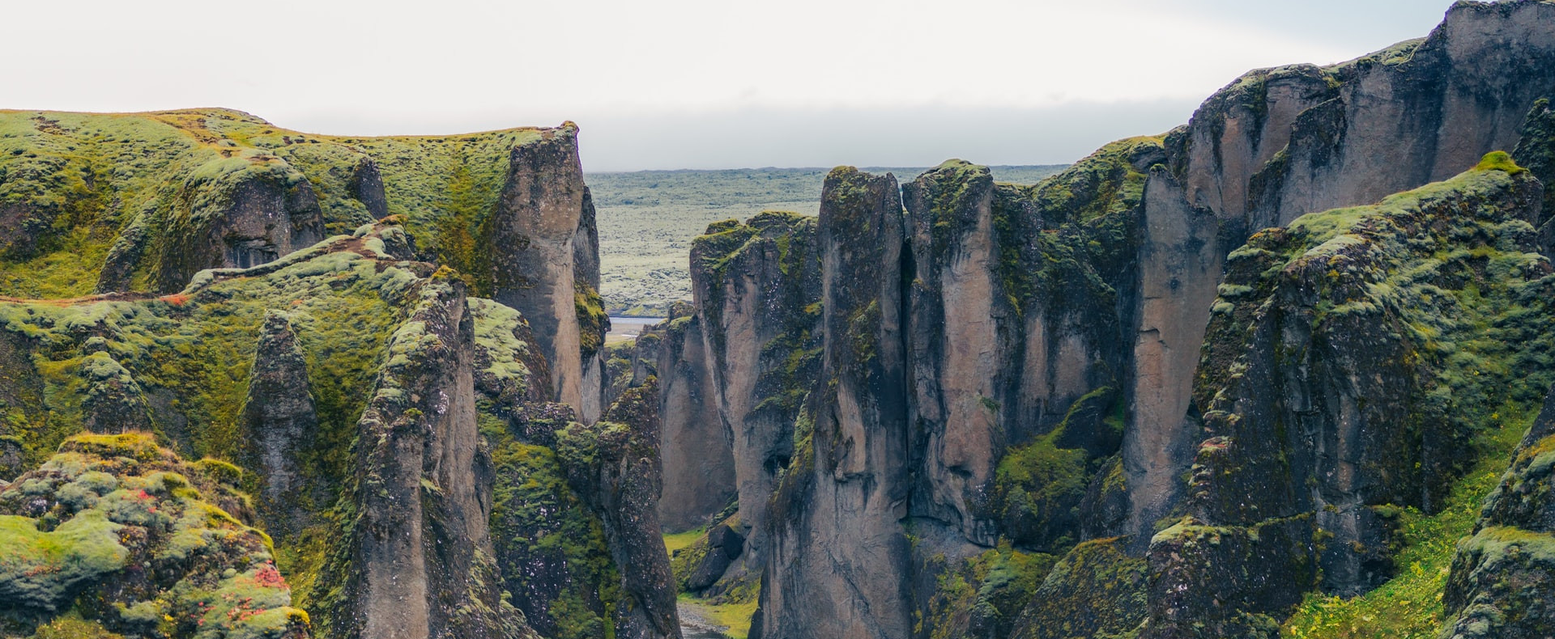
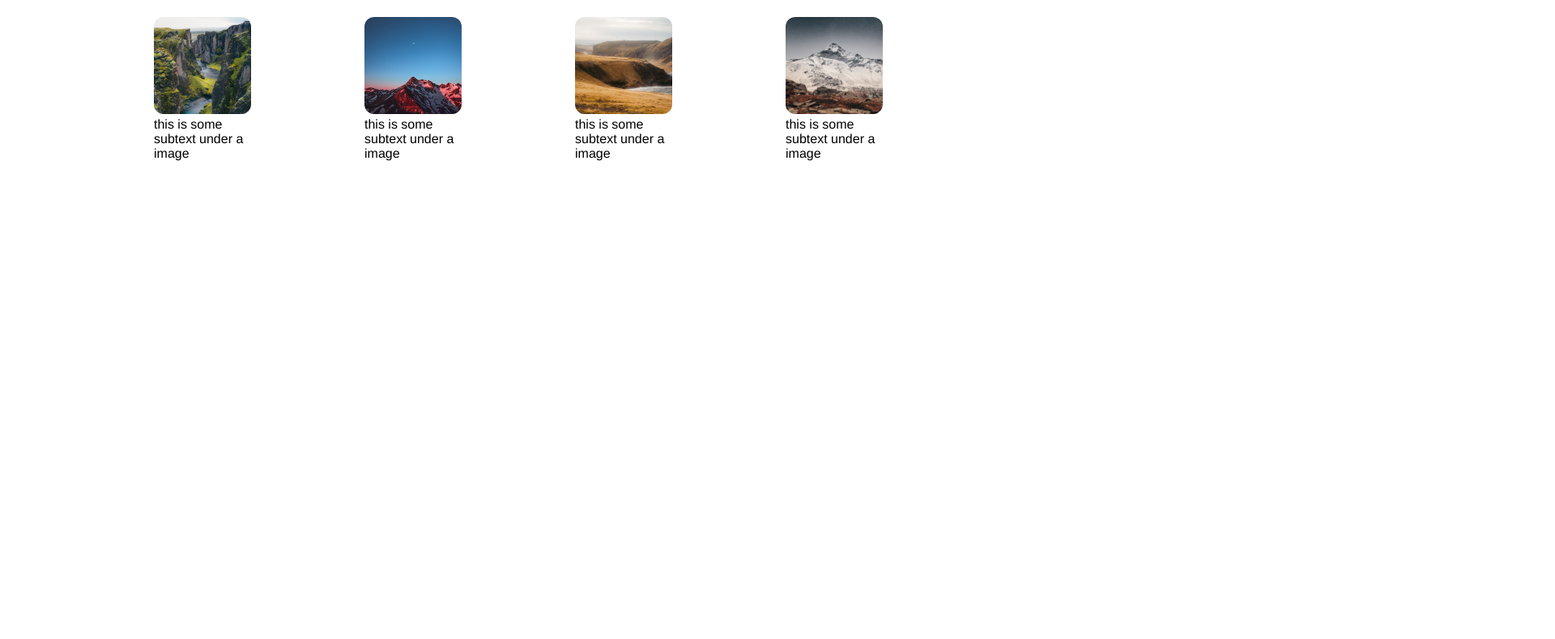
Before and after one commit to sandman-x1/landing-page, a plain HTML site: page index.html in a window 1280 px wide. Shown: the part 486-1276 px from the top of the page at 81% size, 1920 px wide, since content can reach past the window. After the commit the page ends 800 px from the top, so only its background shows below. Drawn offline with Linux system fonts and the light colour scheme.

Commit message:
Added style on main

```diff
--- a/style.css
+++ b/style.css
@@ -73,3 +73,35 @@ body {
 }
 
 /* Main */
+
+.main {
+    display: flex;
+    flex-direction: column;
+}
+
+.info-top {
+    margin-top: 36px;
+    margin-bottom: 36px;
+    font-size: 36px;
+    font-weight: bolder;
+    color: #1f2937;
+    justify-self: center;
+    align-self: center;
+}
+
+.info {
+    width: 120px;
+}
+
+.info-container {
+    margin-left: 120px;
+    margin-right: 120px;
+    margin-bottom: 48px;
+    display: flex;
+    justify-content: space-around;
+}
+
+.info img {
+    border-radius: 12px;
+    width: 120px;
+}
```
